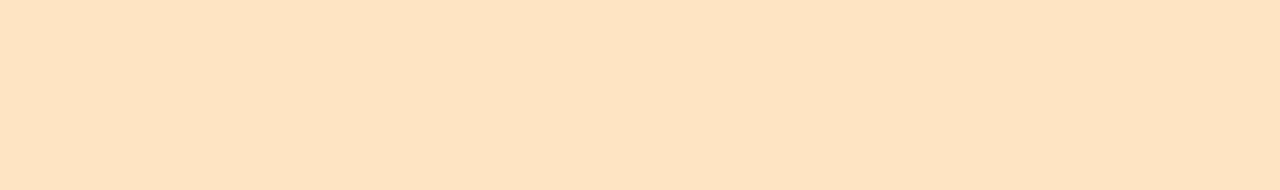
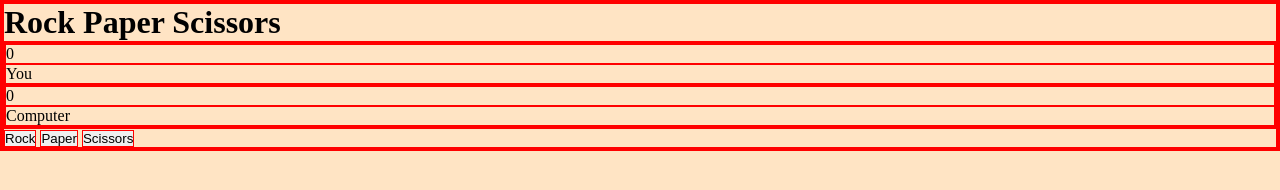
Before and after one commit to brianbronzini/rock-paper-scissors, a plain HTML site: page index.html in a window 1280 px wide. Drawn offline with Linux system fonts and the light colour scheme.

Commit message:
Add HTML buttons and scorecard placeholders

```diff
--- a/index.html
+++ b/index.html
@@ -8,8 +8,28 @@
   <title>Rock, Paper, Scissors!</title>
   <script type="text/javascript" src="js/rps.js" defer></script>
 </head>
-<body>
+  <body>
+    <div class="flex">
+      <h1>Rock Paper Scissors</h1>
 
+      <section class="scorecard">
+        <div id="player-card">
+          <div id="player-score">0</div>
+          <p>You</p>
+        </div>
 
-</body>
+        <div id="comp-card">
+          <div id="comp-score">0</div>
+          <p>Computer</p>
+        </div>
+      </section>
+
+      <div class="player-btn">
+        <button type="button" value="ROCK">Rock</button>
+        <button type="button" value="PAPER">Paper</button>
+        <button type="button" value="SCISSORS">Scissors</button>
+      </div>
+
+    </div>
+  </body>
 </html>
--- a/styles.css
+++ b/styles.css
@@ -2,6 +2,7 @@
   box-sizing: border-box;
   padding: 0;
   margin: 0;
+  border: solid red 1px;
 }
 
 body {
```
